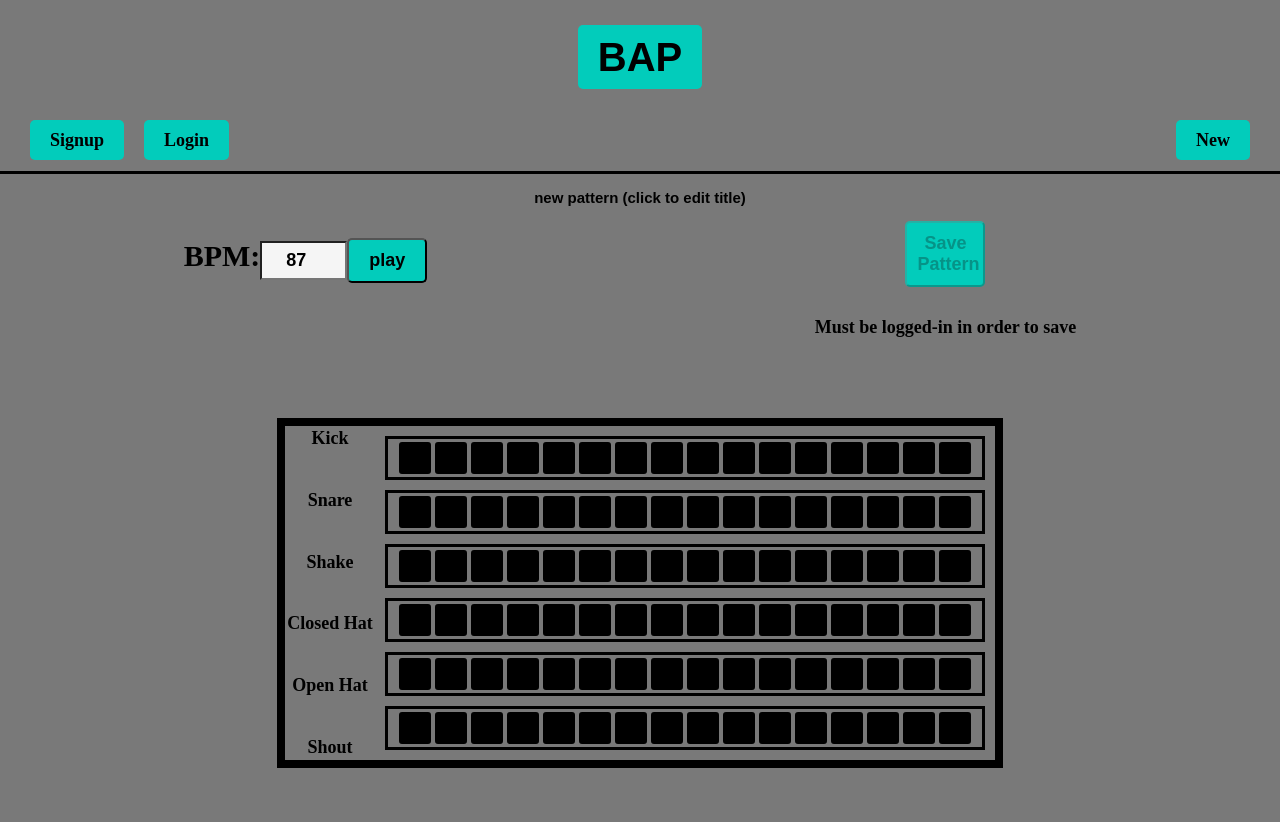
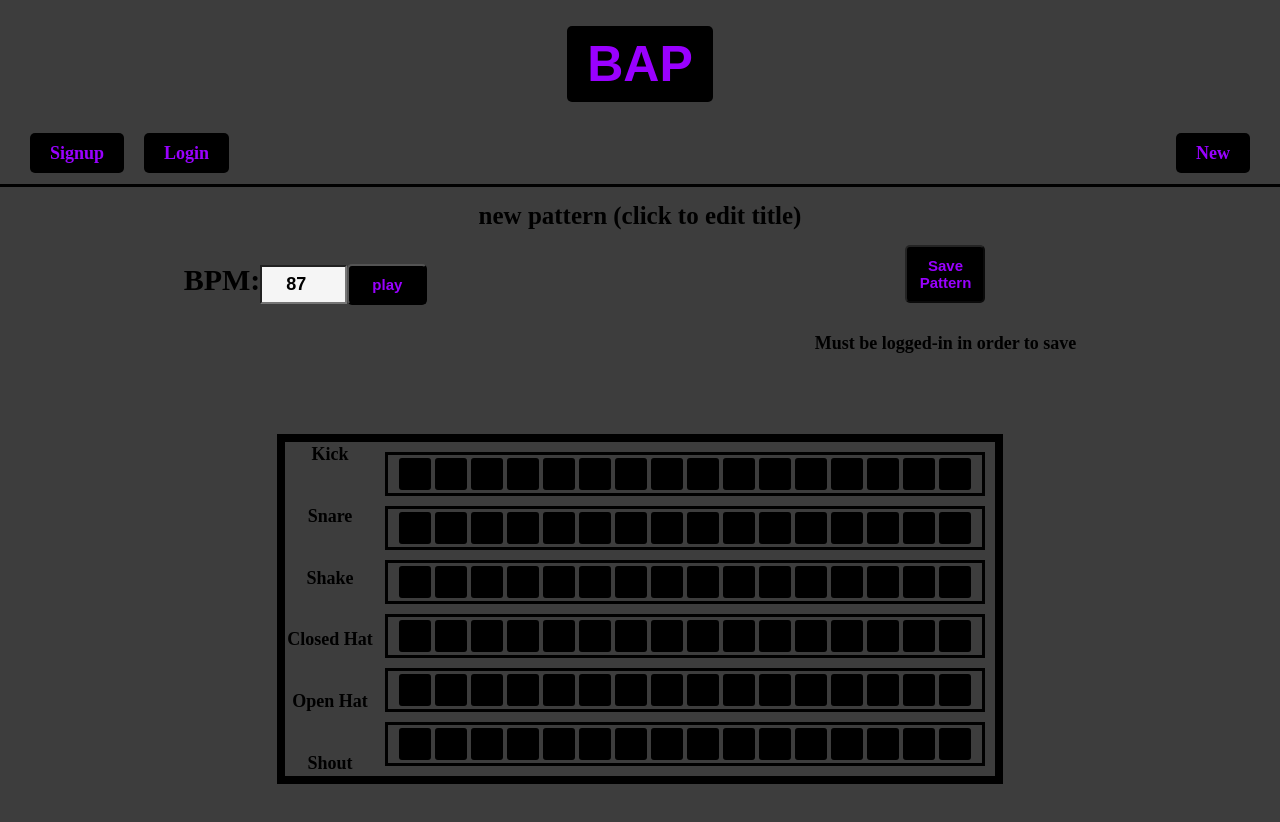
Before and after one commit to BandoCoder/bap-capstone1-bradfordbossen, a React (Create React App) app: page /sequencer in a window 1280 px wide. Built offline with nearby package versions, Linux system fonts and the light colour scheme; no server answers.

Commit message:
more styles

```diff
--- a/src/App.css
+++ b/src/App.css
@@ -5,27 +5,27 @@ header {
 
 .home-link {
   font-family: sans-serif;
-  font-size: 40px;
+  font-size: 50px;
   font-weight: 900;
-  background-color: rgb(2, 204, 187);
-  color: black;
+  background-color: black;
+  color: rgb(153, 0, 255);
   padding: 10px 20px;
   border-radius: 5px;
 }
 
 .home-link:hover {
   font-family: sans-serif;
-  font-size: 40px;
+  font-size: 50px;
   font-weight: 900;
-  background-color: rgb(4, 141, 130);
-  color: black;
+  background-color: black;
+  color: rgb(255, 0, 0);
   padding: 10px 20px;
   border-radius: 5px;
 }
 
 h1,
 h2 {
-  font-family: sans-serif;
+  font-family: "sans-serif";
   font-weight: 900;
   margin: 15px 0px;
 }
--- a/src/components/Item.css
+++ b/src/components/Item.css
@@ -1,29 +1,33 @@
 .listItem {
   display: flex;
   justify-content: space-between;
-  border-style: solid;
+  border-top: 2px solid grey;
   padding: 20px;
 }
 
 .pattern-link {
-  background-color: rgb(2, 204, 187);
+  font-family: sans-serif;
+  background-color: black;
   padding: 10px 20px;
   margin: 0px 10px;
   border-radius: 5px;
   font-weight: 800;
-  color: black;
+  color: rgb(153, 0, 255);
   min-width: 200px;
+  text-transform: uppercase;
 }
 
 .cancelDelete-pattern {
-  margin: 20px 10px;
-  padding: 0px;
+  padding: 5px 10px;
+  font-size: 13px;
 }
 
 .confirmDelete-pattern {
-  padding: 0px;
+  padding: 5px 10px;
+  font-size: 13px;
 }
 
 .delete-pattern {
-  padding: 0;
+  padding: 5px 10px;
+  font-size: 13px;
 }
--- a/src/components/Nav.css
+++ b/src/components/Nav.css
@@ -4,16 +4,17 @@
 }
 
 .nav-link-button {
-  background-color: rgb(2, 204, 187);
+  font-family: "Docallisme";
+  background-color: rgb(0, 0, 0);
   padding: 10px 20px;
   margin: 0px 10px;
   border-radius: 5px;
   font-weight: 800;
-  color: black;
+  color: rgb(153, 0, 255);
 }
 
 .nav-link-button:hover {
-  background-color: rgb(4, 141, 130);
+  background-color: rgb(56, 56, 56);
   padding: 10px 20px;
   margin: 0px 10px;
   border-radius: 5px;
--- a/src/components/Pad.css
+++ b/src/components/Pad.css
@@ -10,5 +10,5 @@
 }
 
 .pad-checkbox:checked {
-  background-color: #48ff00;
+  background-color: rgb(153, 0, 255);
 }
--- a/src/index.css
+++ b/src/index.css
@@ -8,6 +8,6 @@
   font-weight: normal;
   font-size: 18px;
   text-align: center;
-  background-color: rgb(121, 121, 121);
+  background-color: rgb(61, 61, 61);
   text-decoration: none;
 }
--- a/src/routes/Dashboard.css
+++ b/src/routes/Dashboard.css
@@ -1,6 +1,11 @@
 .patterns-page {
   margin: auto;
   max-width: 610px;
+  border-bottom: 2px solid grey;
+}
+
+.patterns-page h2 {
+  font-size: 25px;
 }
 
 li {
--- a/src/routes/Landing.css
+++ b/src/routes/Landing.css
@@ -9,16 +9,17 @@ p {
 }
 
 .nav-link {
-  background-color: rgb(2, 204, 187);
+  background-color: black;
   padding: 10px 20px;
   border-radius: 5px;
-  color: black;
+  color: rgb(153, 0, 255);
+  font-weight: 800;
 }
 
 .nav-link:hover {
-  background-color: rgb(4, 141, 130);
+  background-color: rgb(56, 56, 56);
   padding: 10px 20px;
   margin: 0px 10px;
   border-radius: 5px;
-  color: black;
+  color: rgb(153, 0, 255) k;
 }
--- a/src/routes/Sequencer.css
+++ b/src/routes/Sequencer.css
@@ -48,8 +48,13 @@ button {
 
 .pattern-title-input {
   font-size: 20px;
+  min-width: 400px;
 }
 
 .save-message {
   display: flex;
 }
+
+.pattern-title {
+  font-size: 25px;
+}
--- a/src/routes/Signup.css
+++ b/src/routes/Signup.css
@@ -28,12 +28,14 @@ input::placeholder {
 }
 
 button {
-  background-color: rgb(2, 204, 187);
+  background-color: black;
+  color: rgb(153, 0, 255);
   margin: auto;
   padding: 10px;
   border-radius: 5px;
   width: 80px;
   cursor: pointer;
+  font-size: 15px;
 }
 
 .error-msg {
```
Also changed, not shown: 1 other file (tests, documents, lock files or other folders).
